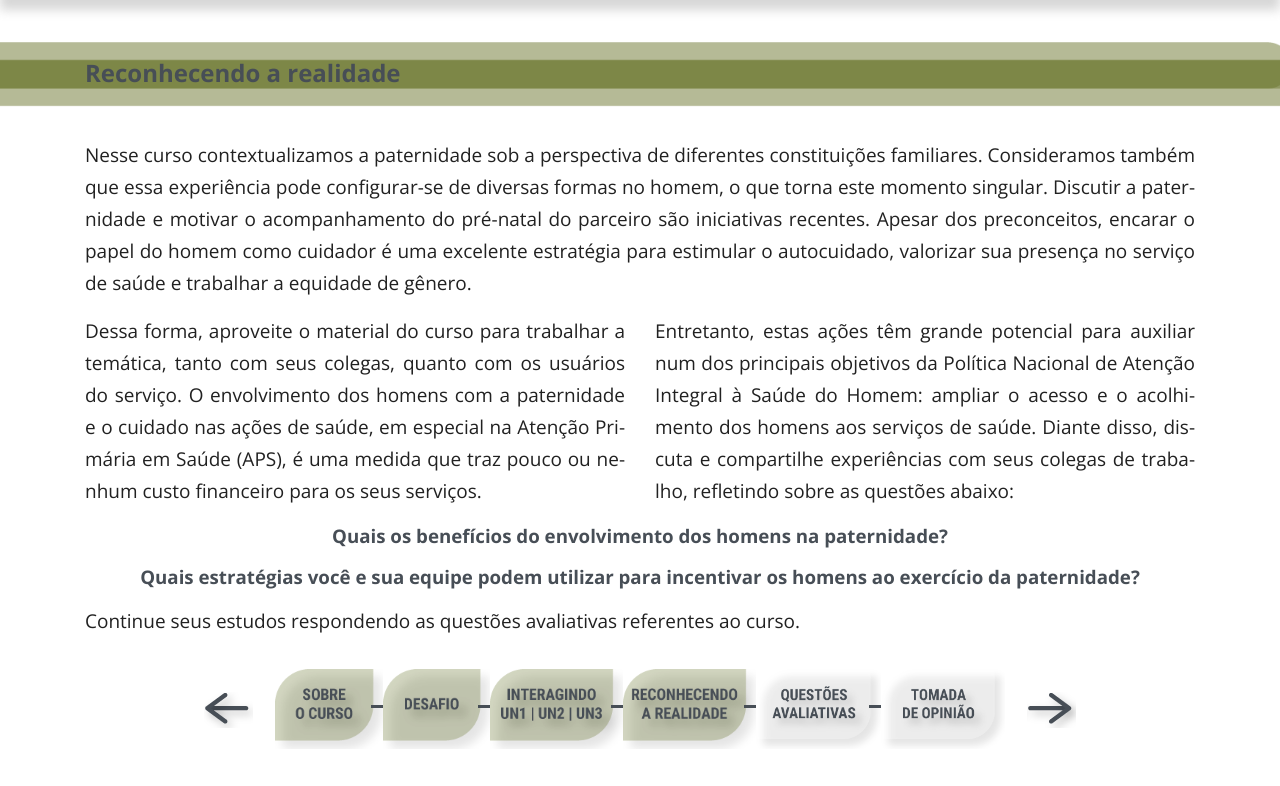
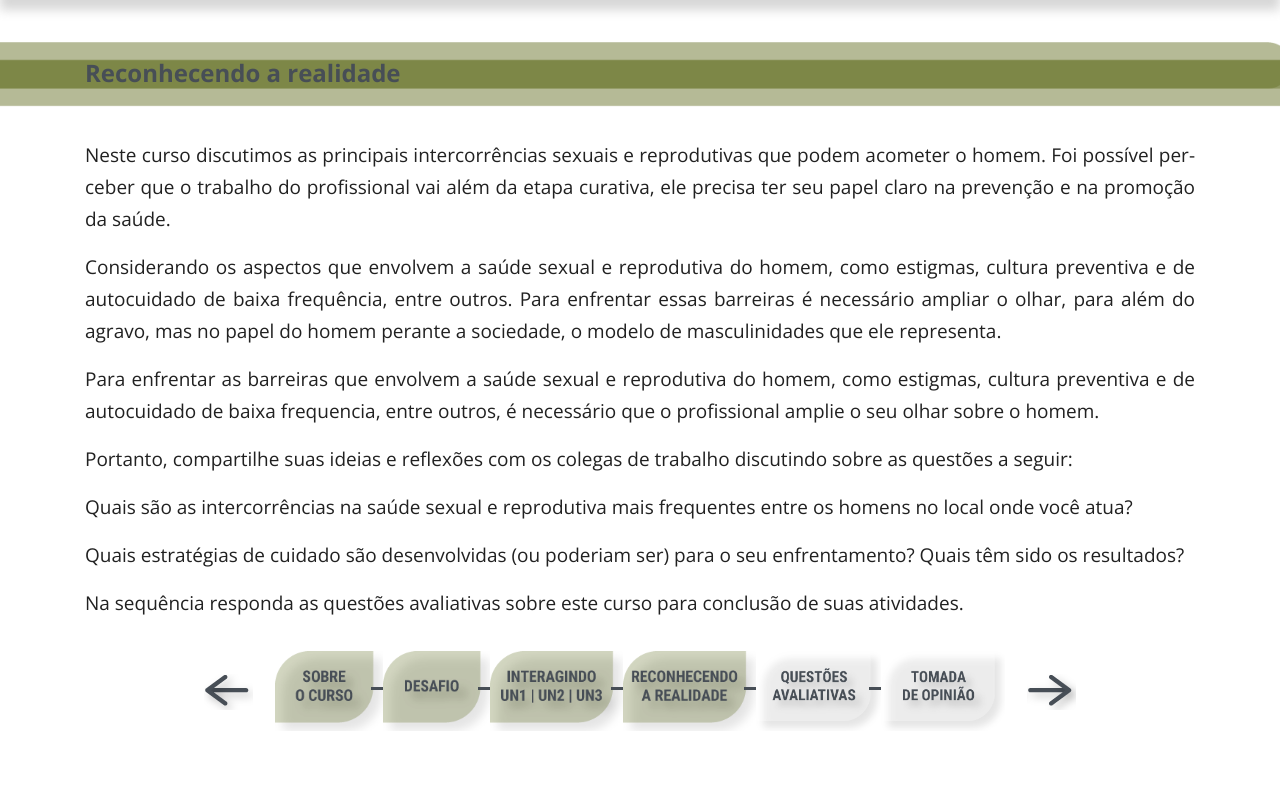
Before and after one commit to materiais-unasus-ufsc/sh-intercorrencias, a website: page src/reconhecendo-a-realidade.html in a window 1280 px wide. Shown: the part 62-848 px from the top of the page. Drawn offline with nearby package versions, Linux system fonts and the light colour scheme; a web font is replaced by a local one.

Commit message:
Atualiza 'reconhecendo a realidade'

```diff
--- a/src/reconhecendo-a-realidade.html
+++ b/src/reconhecendo-a-realidade.html
@@ -9,10 +9,8 @@
   </title>
 
   <!-- Style sheets -->
-  <link rel="stylesheet"
-    href="https://cdnjs.cloudflare.com/ajax/libs/animate.css/4.1.1/animate.min.css" />
-  <link rel="stylesheet"
-    href="https://cdn.jsdelivr.net/npm/bootstrap-icons@1.10.3/font/bootstrap-icons.css">
+  <link rel="stylesheet" href="https://cdnjs.cloudflare.com/ajax/libs/animate.css/4.1.1/animate.min.css" />
+  <link rel="stylesheet" href="https://cdn.jsdelivr.net/npm/bootstrap-icons@1.10.3/font/bootstrap-icons.css">
   <link rel="stylesheet" href="css/style.css">
 
   <!-- Scripts -->
@@ -27,7 +25,7 @@
 
 </head>
 
-<body >
+<body>
 
   <!-- #region Header -->
   <div class="container-fluid header">
@@ -42,8 +40,7 @@
       <!-- Right side -->
       <div class="right-bar">
         <img src="img/icon--saude-do-homem.svg" alt="Saúde do Homem">
-        <i class="bi bi-list" onclick="showhide('click', '#menu')"
-          id="menuIcon"></i>
+        <i class="bi bi-list" onclick="showhide('click', '#menu')" id="menuIcon"></i>
       </div>
 
       <!-- Menu -->
@@ -54,8 +51,7 @@
         <a href="https://unasus-cp.moodle.ufsc.br/mod/resource/view.php?id=9013" target="_blank">
           Guia do curso
         </a>
-        <a href="https://unasus-cp.moodle.ufsc.br/mod/questionnaire/view.php?id=8908"
-          target="_blank">
+        <a href="https://unasus-cp.moodle.ufsc.br/mod/questionnaire/view.php?id=8908" target="_blank">
           Tomada de opinião
         </a>
         <a href="creditos.html" target="_blank">
@@ -70,11 +66,14 @@
   <!-- Spacer -->
   <div style="height: 72px;"></div>
 
-  <article >
+  <article>
     <div class="title">
       <div class="container">
         <div class="row">
-          <div class="col-md-12"><h1>Reconhecendo a realidade</div><h1>
+          <div class="col-md-12">
+            <h1>Reconhecendo a realidade
+          </div>
+          <h1>
         </div>
       </div>
     </div>
@@ -82,32 +81,18 @@
       <div class="row">
         <div class="col-md-12 content">
 
-          <p>
-            Nesse curso contextualizamos a paternidade sob a perspectiva de diferentes constituições familiares. Consideramos também que essa experiência pode configurar-se de diversas formas no homem, o que torna este momento singular. Discutir a paternidade e motivar o acompanhamento do pré-natal do parceiro são iniciativas recentes. Apesar dos preconceitos, encarar o papel do homem como cuidador é uma excelente estratégia para estimular o autocuidado, valorizar sua presença no serviço de saúde e trabalhar a equidade de gênero.
-          </p>
-          <div class="row colunas">
-            <div class="col-md-6">
-              <p>
-                Dessa forma, aproveite o material do curso para trabalhar a temática, tanto com seus colegas, quanto com os usuários do serviço. O envolvimento dos homens com a paternidade e o cuidado nas ações de saúde, em especial na Atenção Primária em Saúde (APS), é uma medida que traz pouco ou nenhum custo financeiro para os seus serviços.
-              </p>
-            </div>
-           <div class="col-md-6">
-              <p>
-                Entretanto, estas ações têm grande potencial para auxiliar num dos principais objetivos da Política Nacional de Atenção Integral à Saúde do Homem: ampliar o acesso e o acolhimento dos homens aos serviços de saúde. Diante disso, discuta e compartilhe experiências com seus colegas de trabalho, refletindo sobre as questões abaixo:
-              </p>
-           </div>
-          </div>
+          <p>Neste curso discutimos as principais intercorrências sexuais e reprodutivas que podem acometer o homem. Foi possível perceber que o trabalho do profissional vai além da etapa curativa, ele precisa ter seu papel claro na prevenção e na promoção da saúde.</p>
 
-          <h3>
-            Quais os benefícios do envolvimento dos homens na paternidade?
-          </h3>
-          <h3>
-            Quais estratégias você e sua equipe podem utilizar para incentivar os homens ao exercício da paternidade?
-          </h3>
+          <p>Considerando os aspectos que envolvem a saúde sexual e reprodutiva do homem, como estigmas, cultura preventiva e de autocuidado de baixa frequência, entre outros. Para enfrentar essas barreiras é necessário ampliar o olhar, para além do agravo, mas no papel do homem perante a sociedade, o modelo de masculinidades que ele representa.</p>
 
-          <p>
-            Continue seus estudos respondendo as questões avaliativas referentes ao curso.
-          </p>
+          <p>Para enfrentar as barreiras que envolvem a saúde sexual e reprodutiva do homem, como estigmas, cultura preventiva e de autocuidado de baixa frequencia, entre outros, é necessário que o profissional amplie o seu olhar sobre o homem.</p>
+
+          <p>Portanto, compartilhe suas ideias e reflexões com os colegas de trabalho discutindo sobre as questões a seguir:</p>
+
+          <p>Quais são as intercorrências na saúde sexual e reprodutiva mais frequentes entre os homens no local onde você atua?</p>
+          <p>Quais estratégias de cuidado são desenvolvidas (ou poderiam ser) para o seu enfrentamento? Quais têm sido os resultados?</p>
+
+          <p>Na sequência responda as questões avaliativas sobre este curso para conclusão de suas atividades.</p>
 
         </div>
       </div>
```
